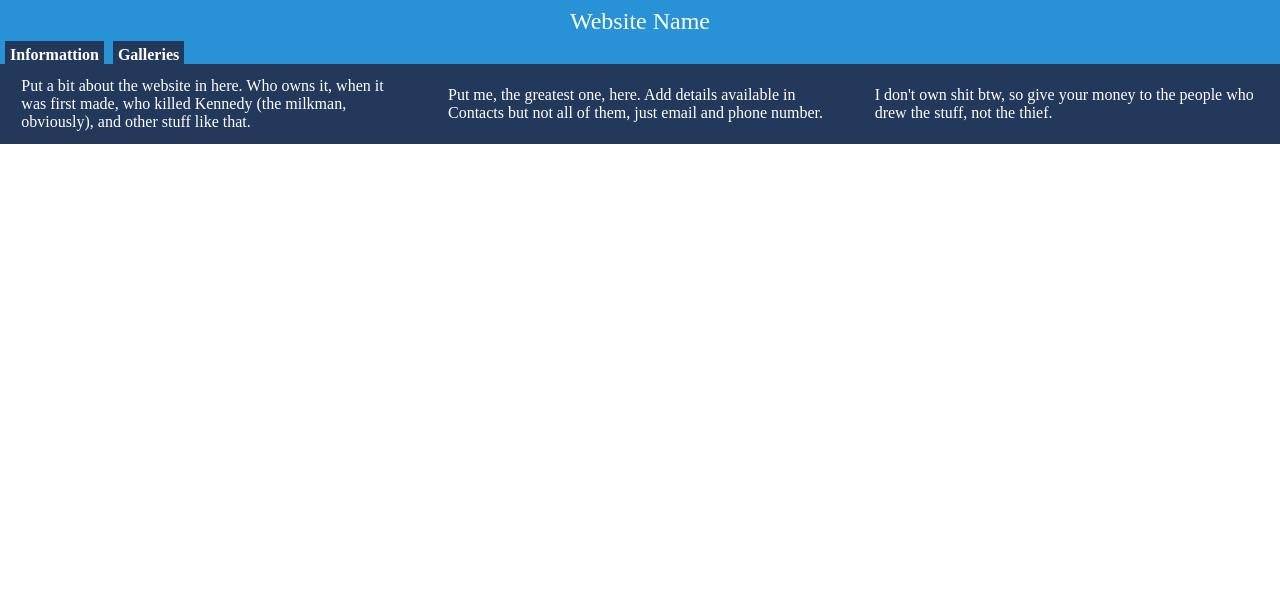
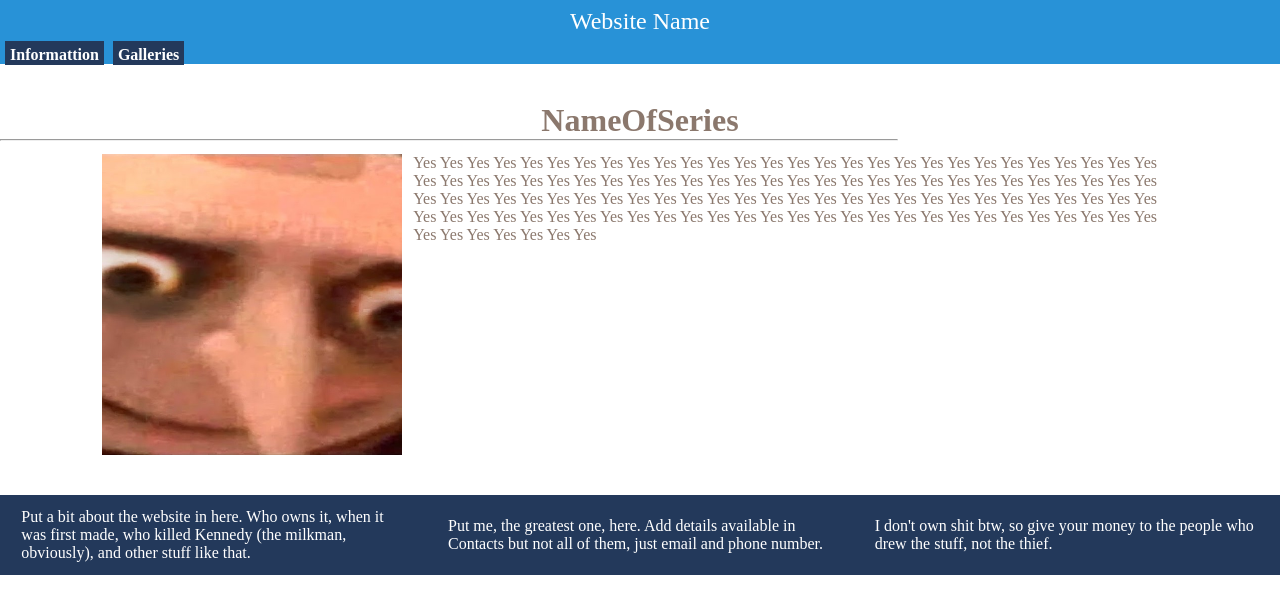
Before and after one commit to PaperToori/Website-Project, a plain HTML site: page public/Index/infoAoT.html in a window 1280 px wide. Drawn offline with Linux system fonts and the light colour scheme.

Commit message:
huvudverk så inte mycke gjort/fortsatte på delsida

```diff
--- a/public/Index/infoAoT.html
+++ b/public/Index/infoAoT.html
@@ -13,7 +13,22 @@
       <b class="header_box">Informattion</b>
       <b class="header_box">Galleries</b>
     </header>
-    <div class=""></div>
+    <div class="articles">
+      <h1>NameOfSeries</h1>
+      <hr />
+      <div class="firstArti">
+        <img src="/public/images/top text.jpg" alt="YKW" />
+        <p>
+          Yes Yes Yes Yes Yes Yes Yes Yes Yes Yes Yes Yes Yes Yes Yes Yes Yes
+          Yes Yes Yes Yes Yes Yes Yes Yes Yes Yes Yes Yes Yes Yes Yes Yes Yes
+          Yes Yes Yes Yes Yes Yes Yes Yes Yes Yes Yes Yes Yes Yes Yes Yes Yes
+          Yes Yes Yes Yes Yes Yes Yes Yes Yes Yes Yes Yes Yes Yes Yes Yes Yes
+          Yes Yes Yes Yes Yes Yes Yes Yes Yes Yes Yes Yes Yes Yes Yes Yes Yes
+          Yes Yes Yes Yes Yes Yes Yes Yes Yes Yes Yes Yes Yes Yes Yes Yes Yes
+          Yes Yes Yes Yes Yes Yes Yes Yes Yes Yes Yes Yes Yes Yes Yes Yes Yes
+        </p>
+      </div>
+    </div>
     <footer>
       <div class="footer_box">
         <div class="flexing">
--- a/public/css/infoAoTStyle.css
+++ b/public/css/infoAoTStyle.css
@@ -102,3 +102,25 @@ p {
   height: 10vh;
   align-items: center;
 }
+
+h1 {
+  margin-top: 3%;
+  text-align: center;
+}
+.firstArti {
+  margin-left: 8%;
+  margin-right: 8%;
+  margin-top: 1%;
+  margin-bottom: 5vh;
+  width: 84%;
+  display: flex;
+  flex-flow: row;
+  align-content: flex-start;
+}
+img {
+  width: 300px;
+  margin-right: 1%;
+}
+hr {
+  width: 70%;
+}
```
Also changed, not shown: public/Index/main.html (+1 -1 lines).
